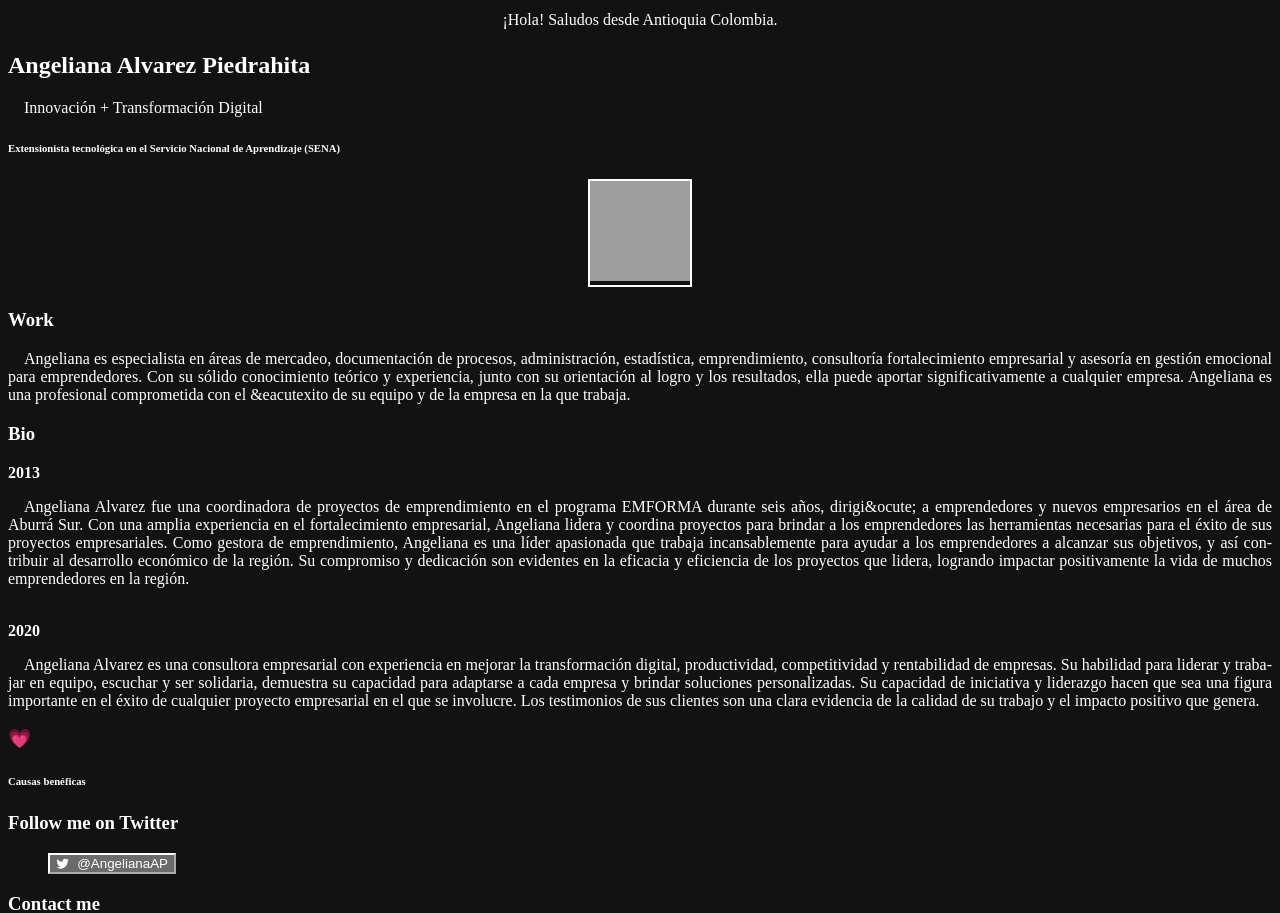
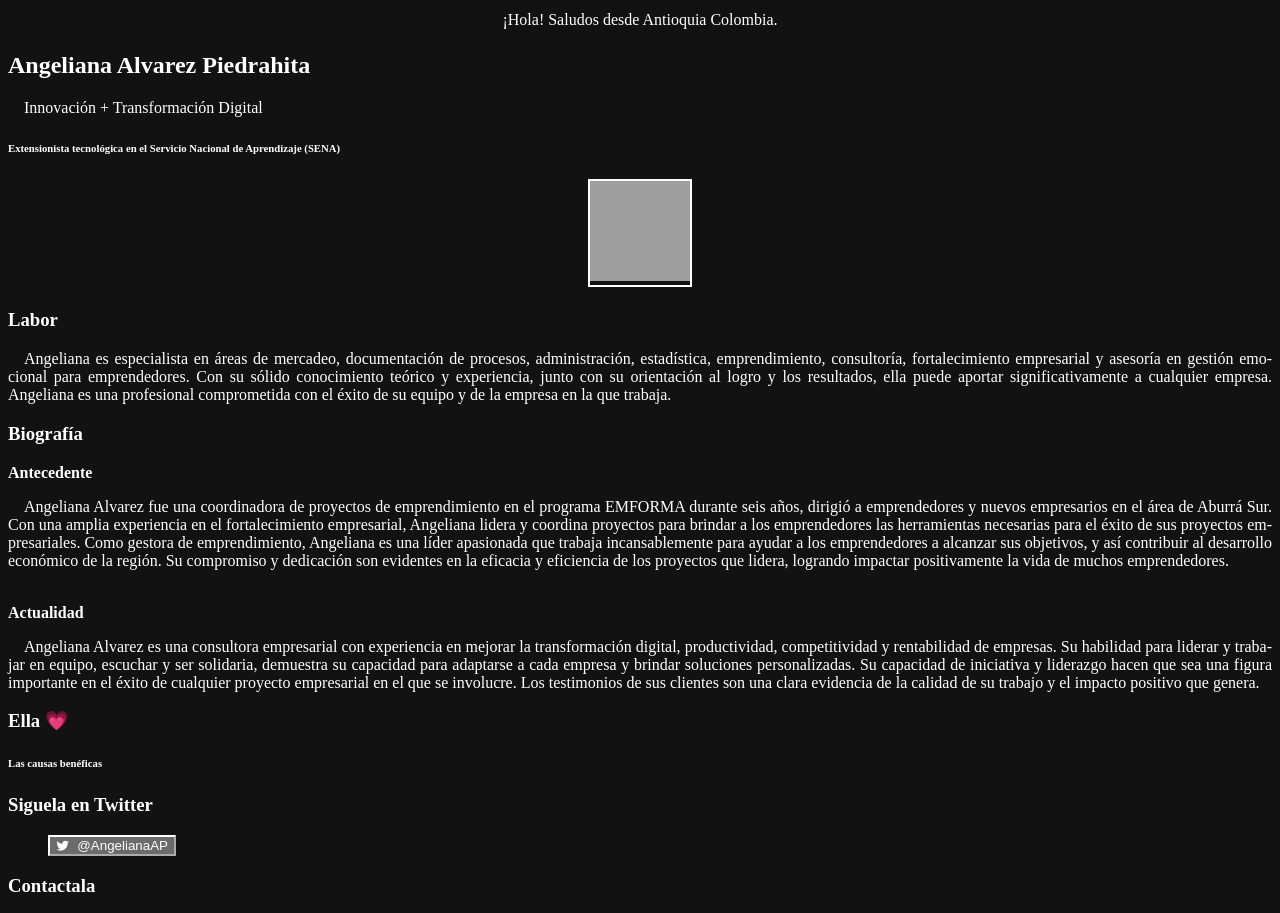
Before and after one commit to d-caldasCaridad/a-href, a Next.js app: page / in a window 1280 px wide. Shown: the top 913 px of the page. Built offline with nearby package versions, Linux system fonts and the light colour scheme; grey boxes are pictures that could not be loaded.

Commit message:
Spanishizing missing details and finalizing the style

```diff
--- a/components/layouts/article.js
+++ b/components/layouts/article.js
@@ -8,7 +8,7 @@ const variants = {
 }
 
 const Layout = ({ children, title }) => {
-  const t = `${title} - Diego Toro`
+  const t = `${title} - Angeliana Alvarez`
   return (
     <motion.article
       initial="hidden"
--- a/components/navbar.js
+++ b/components/navbar.js
@@ -2,7 +2,6 @@ import {
   Container,
   Box,
   Stack,
-
   useColorModeValue,
   Heading
 } from '@chakra-ui/react'
--- a/components/theme-toggle-button.js
+++ b/components/theme-toggle-button.js
@@ -9,7 +9,7 @@ const ThemeToggleButton = () => {
     <AnimatePresence mode="wait" initial={false}>
       <motion.div
         style={{ display: 'inline-block' }}
-        key={useColorModeValue('light', 'dark')}
+        key={useColorModeValue('dark', 'light')}
         initial={{ y: -20, opacity: 0 }}
         animate={{ y: 0, opacity: 1 }}
         exit={{ y: 20, opacity: 0 }}
@@ -17,8 +17,8 @@ const ThemeToggleButton = () => {
       >
         <IconButton
           aria-label="Toggle theme"
-          colorScheme={useColorModeValue('teal', 'red')}
-          icon={useColorModeValue(<MoonIcon />, <SunIcon />)}
+          colorScheme={useColorModeValue('red', 'purple')}
+          icon={useColorModeValue(<SunIcon />, <MoonIcon />)}
           onClick={toggleColorMode}
         ></IconButton>
       </motion.div>
--- a/pages/index.js
+++ b/pages/index.js
@@ -28,9 +28,9 @@ const Home = () => (
         mb={6}
         p={3}
         textAlign="center"
-        bg={useColorModeValue('blackAlpha.200', 'whiteAlpha.200')}
+        bg={useColorModeValue('whiteAlpha.200', 'blackAlpha.200')}
         css={{ backdropFilter: 'blur(10px)' }}
-      >
+        >
         ¡Hola! Saludos desde Antioquia Colombia.
       </Box>
 
@@ -73,27 +73,27 @@ const Home = () => (
 
       <Section delay={0.1}>
         <Heading as="h3" variant="section-title">
-          Work
+          Labor
         </Heading>
         <Paragraph>
-          Angeliana es especialista en &aacute;reas de mercadeo, documentaci&oacute;n de procesos, administraci&oacute;n, estad&iacute;stica, emprendimiento, consultor&iacute;a fortalecimiento empresarial y asesor&iacute;a en gesti&oacute;n emocional para emprendedores. Con su s&oacute;lido conocimiento te&oacute;rico y experiencia, junto con su orientaci&oacute;n al logro y los resultados, ella puede aportar significativamente a cualquier empresa. Angeliana es una profesional comprometida con el &eacutexito de su equipo y de la empresa en la que trabaja.
+          Angeliana es especialista en &aacute;reas de mercadeo, documentaci&oacute;n de procesos, administraci&oacute;n, estad&iacute;stica, emprendimiento, consultor&iacute;a, fortalecimiento empresarial y asesor&iacute;a en gesti&oacute;n emocional para emprendedores. Con su s&oacute;lido conocimiento te&oacute;rico y experiencia, junto con su orientaci&oacute;n al logro y los resultados, ella puede aportar significativamente a cualquier empresa. Angeliana es una profesional comprometida con el &eacute;xito de su equipo y de la empresa en la que trabaja.
         </Paragraph>
       </Section>
       <Section delay={0.2}>
         <Heading as="h3" variant="section-title">
-          Bio
+          Biograf&iacute;a
         </Heading>
         <BioSection>
-          <BioYear>2013</BioYear>
+          <BioYear>Antecedente</BioYear>
         </BioSection>
           <Paragraph>
-          Angeliana Alvarez fue una coordinadora de proyectos de emprendimiento en el programa EMFORMA durante seis a&ntilde;os, dirigi&ocute; a emprendedores y nuevos empresarios en el &aacute;rea de Aburr&aacute; Sur. Con una amplia experiencia en el fortalecimiento empresarial, Angeliana lidera y coordina proyectos para brindar a los emprendedores las herramientas necesarias para el &eacute;xito de sus proyectos empresariales. Como gestora de emprendimiento, Angeliana es una l&iacute;der apasionada que trabaja incansablemente para ayudar a los emprendedores a alcanzar sus objetivos, y as&iacute; contribuir al desarrollo econ&oacute;mico de la regi&oacute;n. Su compromiso y dedicaci&oacute;n son evidentes en la eficacia y eficiencia de los proyectos que lidera, logrando impactar positivamente la vida de muchos emprendedores en la regi&oacute;n.
+          Angeliana Alvarez fue una coordinadora de proyectos de emprendimiento en el programa EMFORMA durante seis a&ntilde;os, dirigi&oacute; a emprendedores y nuevos empresarios en el &aacute;rea de Aburr&aacute; Sur. Con una amplia experiencia en el fortalecimiento empresarial, Angeliana lidera y coordina proyectos para brindar a los emprendedores las herramientas necesarias para el &eacute;xito de sus proyectos empresariales. Como gestora de emprendimiento, Angeliana es una l&iacute;der apasionada que trabaja incansablemente para ayudar a los emprendedores a alcanzar sus objetivos, y as&iacute; contribuir al desarrollo econ&oacute;mico de la regi&oacute;n. Su compromiso y dedicaci&oacute;n son evidentes en la eficacia y eficiencia de los proyectos que lidera, logrando impactar positivamente la vida de muchos emprendedores.
           </Paragraph>
 
           <br />
 
         <BioSection>
-          <BioYear>2020</BioYear>
+          <BioYear>Actualidad</BioYear>
         </BioSection>
           <Paragraph>
           Angeliana Alvarez es una consultora empresarial con experiencia en mejorar la transformaci&oacute;n digital, productividad, competitividad y rentabilidad de empresas. Su habilidad para liderar y trabajar en equipo, escuchar y ser solidaria, demuestra su capacidad para adaptarse a cada empresa y brindar soluciones personalizadas. Su capacidad de iniciativa y liderazgo hacen que sea una figura importante en el &eacute;xito de cualquier proyecto empresarial en el que se involucre. Los testimonios de sus clientes son una clara evidencia de la calidad de su trabajo y el impacto positivo que genera.
@@ -102,16 +102,16 @@ const Home = () => (
 
       <Section delay={0.3}>
         <Heading as="h3" variant="section-title">
-        &#128151;
+        Ella &#128151;
         </Heading>
         <Heading as="h6" variant="caption">
-        Causas ben&eacute;ficas
+        Las causas ben&eacute;ficas
         </Heading>
       </Section>
 
       <Section delay={0.3}>
         <Heading as="h3" variant="section-title">
-          Follow me on Twitter
+          Siguela en Twitter
         </Heading>
         <List>
 
@@ -128,17 +128,16 @@ const Home = () => (
           </ListItem>
         </List>
           <Heading as="h3" variant="section-title">
-            Contact me
+            Contactala
           </Heading>
           <Box align="lefht" my={4}>
-            <Button
+          <Button
             rightIcon={<IoLogoLinkedin />}
             colorScheme="teal"
-            href="https://www.linkedin.com/in/angeliana-alvarez-piedrahita-24095129/"
-            target="_blank"
+            onClick={() => window.open("https://www.linkedin.com/in/angeliana-alvarez-piedrahita-24095129/", "_blank")}
             >
-              LinkedIn
-            </Button>
+            LinkedIn
+          </Button>
           </Box>
       </Section>
     </Container>
```
Also changed, not shown: components/layouts/main.js (+6 -8 lines), lib/model.js (deleted, +0 -37 lines).
